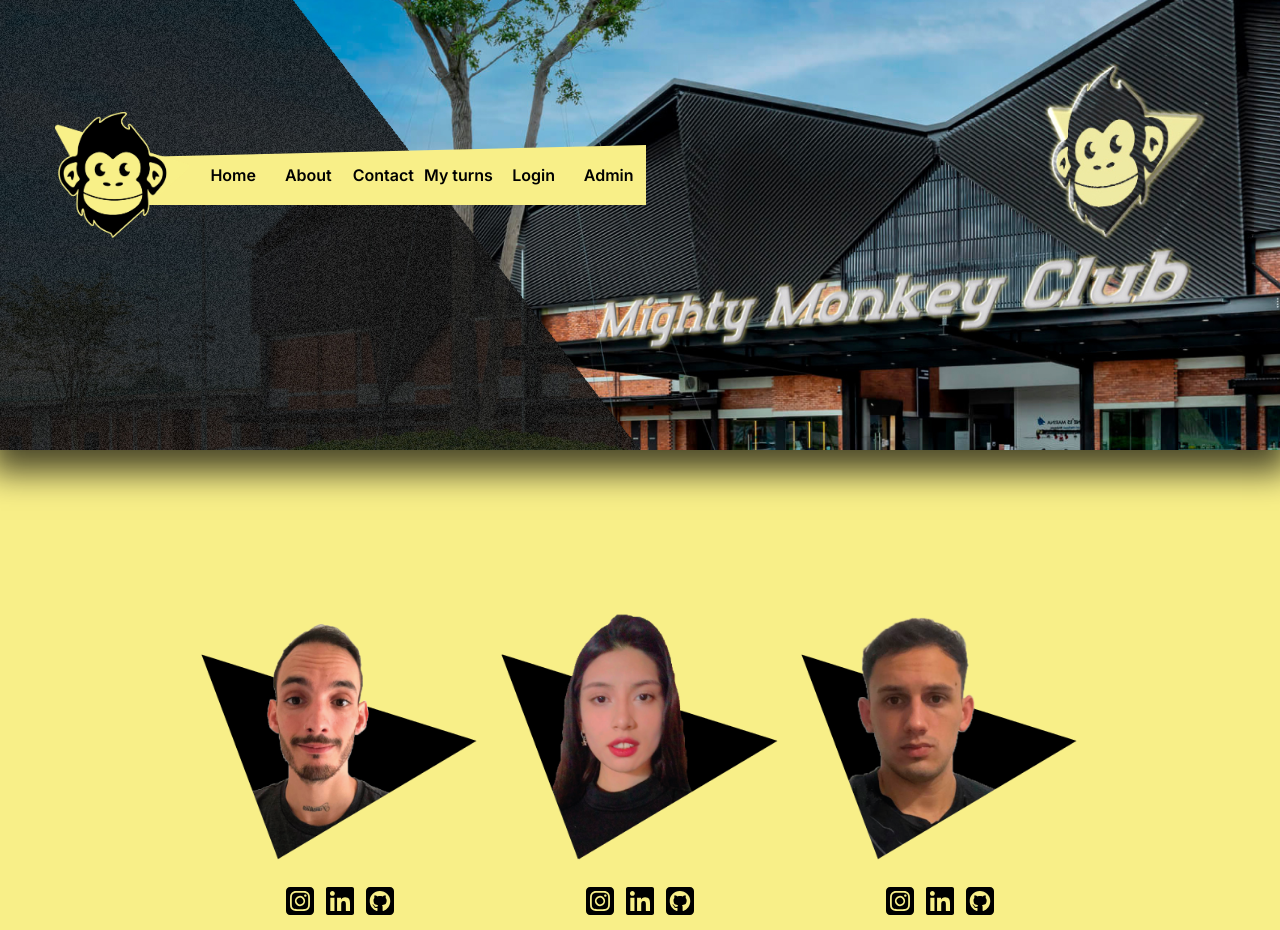
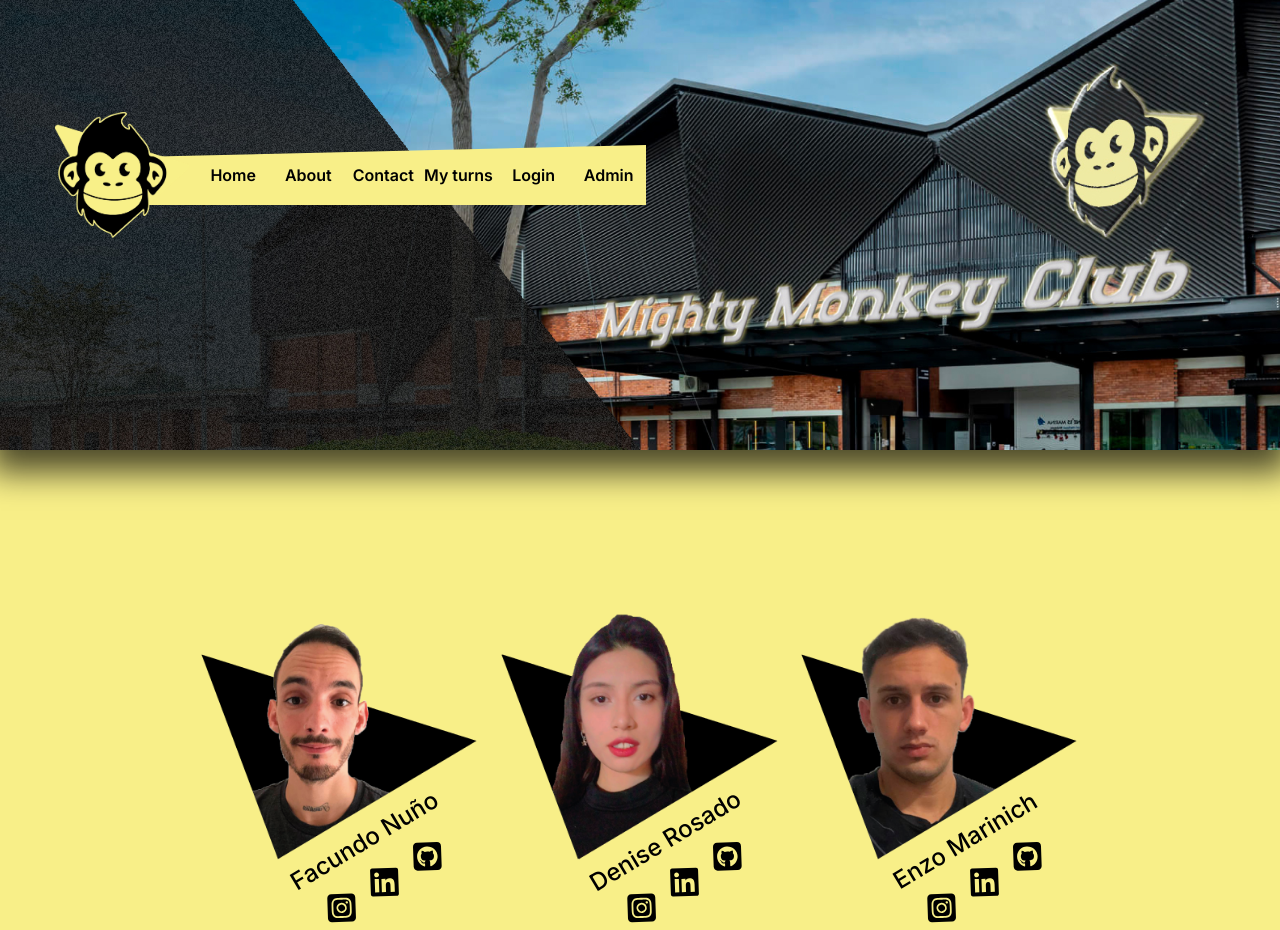
Before and after one commit to ddrosado/MightyMonkeyPF, a Next.js app in the folder client/: page /aboutDevs in a window 1280 px wide. Shown: the top 930 px of the page. Built offline with nearby package versions, Linux system fonts and the light colour scheme.

Commit message:
cards devs

```diff
--- a/client/app/aboutDevs/page.jsx
+++ b/client/app/aboutDevs/page.jsx
@@ -63,6 +63,7 @@ export default function page() {
         {devs.map((dev) => (
           <div className={style.devInfo}>
             <Image className={style.imageDev} src={dev.image} alt="#" />
+            <h1 className={style.names}>{dev.name + ' ' + dev.surname}</h1>
             <div className={style.infoIcons}>
               <Link href={dev.instagram} target="blank">
                 <FontAwesomeIcon
--- a/client/app/aboutDevs/page.module.css
+++ b/client/app/aboutDevs/page.module.css
@@ -8,6 +8,15 @@
 
 .imageDev {
     width: 300px;
+}
+
+.names {
+    font-size: 1.5rem;
+    font-weight: 500;
+    transform: rotate(-31deg);
+    position: relative;
+    bottom: 55px;
+    left: 25px;
 }
 
 .devsGrid {
@@ -27,13 +36,19 @@
 .infoIcons {
     font-size: 2rem;
     display: flex;
-    width: 120px;
+    width: 150px;
     justify-content: space-around;
+    transform: rotate(-31deg);
+    position: relative;
+    bottom: 55px;
+    left: 45px;
 
 }
 
 .iconDev {
     transition: all 0.2s ease;
+    transform: rotate(29deg);
+
 }
 
 .iconDev:hover {
```
